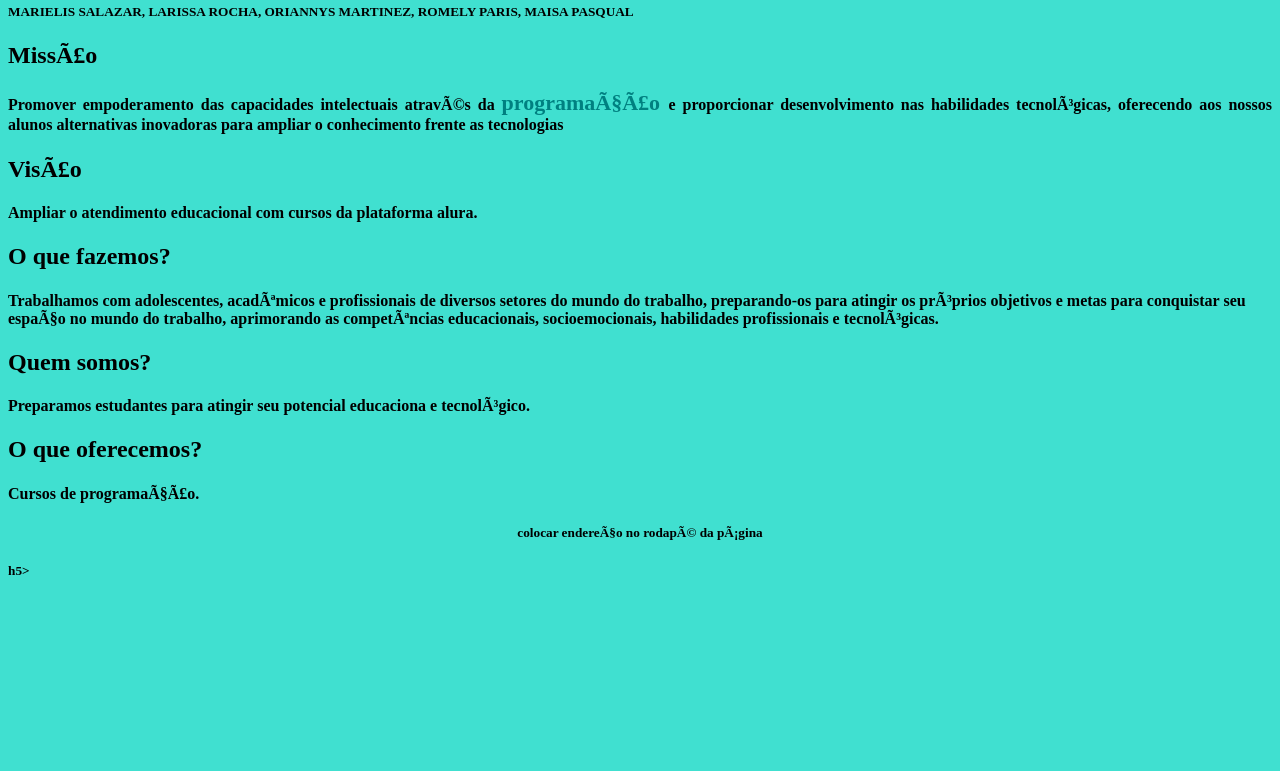
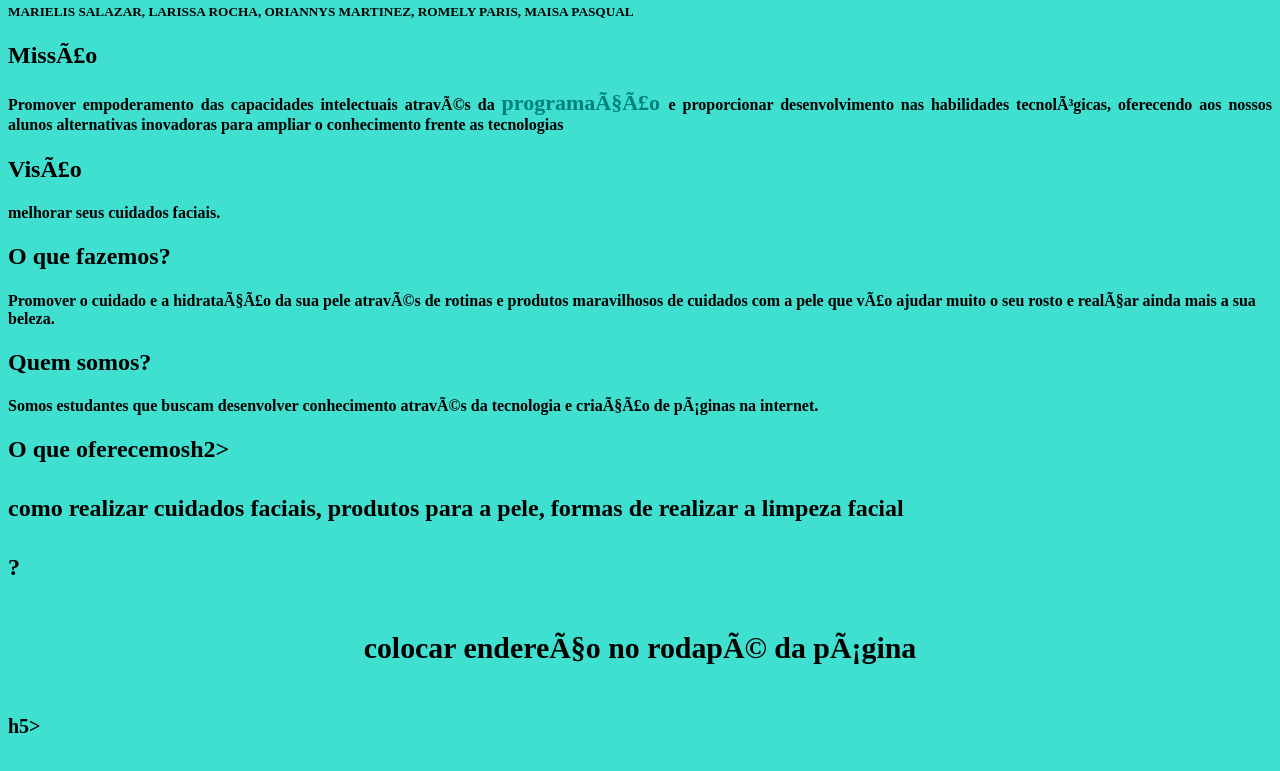
Before and after one commit to marielis123/so_beautiful, a plain HTML site: page projeto.html in a window 1280 px wide. Shown: the part 142-913 px from the top of the page. Before the commit the page ends 800 px from the top, so only its background shows below. Drawn offline with Linux system fonts and the light colour scheme.

Commit message:
Update projeto.html

```diff
--- a/projeto.html
+++ b/projeto.html
@@ -20,19 +20,17 @@
          e proporcionar desenvolvimento nas habilidades tecnológicas, oferecendo aos nossos alunos alternativas inovadoras para ampliar o conhecimento frente as tecnologias</h4></p>
 
        <h2 align="left"><b>Visão</h2><b>
-       <h4 align="justify"> <p>Ampliar o atendimento educacional com cursos da plataforma alura.</h4>
+       <h4 align="justify"> <p>melhorar seus cuidados faciais.</h4>
 
        <h2 align=”left”> <b>O que fazemos?</h2><b>
-       <h4 align=“justify”> <p>Trabalhamos com adolescentes, acadêmicos e profissionais de diversos setores do mundo do trabalho,
-         preparando-os para atingir os próprios objetivos e metas para conquistar seu espaço no mundo do trabalho,
-         aprimorando as competências educacionais, socioemocionais, habilidades profissionais e tecnológicas.</h4>
+       <h4 align=“justify”> <p>Promover o cuidado e a hidratação da sua pele através de rotinas e produtos maravilhosos de cuidados com a pele que vão ajudar muito o seu rosto e realçar ainda mais a sua beleza.</h4>
 
        <h2 align=”left”> <b>Quem somos?</h2><b>
-       <h4 align=“justify”> <p>Preparamos estudantes para atingir seu potencial educaciona e tecnológico.</h4>
+       <h4 align=“justify”> <p>Somos estudantes que buscam desenvolver conhecimento através da tecnologia e criação de páginas na internet.</h4>
 
-       <h2 align=”left”> <b>O que oferecemos?</h2><b>
-       <h4 align=“justify”> <p>Cursos de programação.</h4>
-</body>
+       <h2 align=”left”> <b>O que oferecemosh2><b>
+       <h4 align=“justify”> <p>como realizar cuidados faciais, produtos para a pele, formas de realizar a limpeza facial</h4>
+</body>?</
 
 <div><h2 ali
 </ul></div>
```
